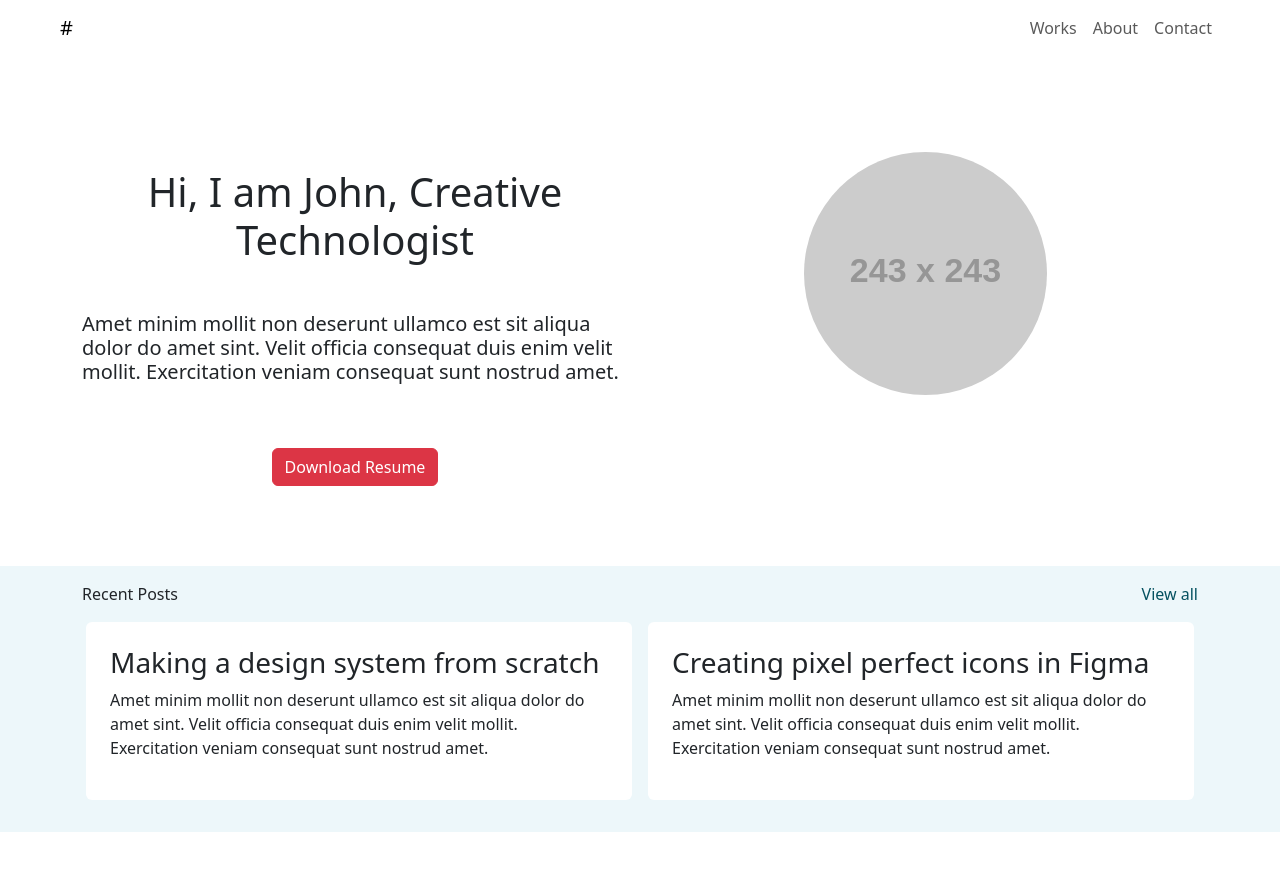
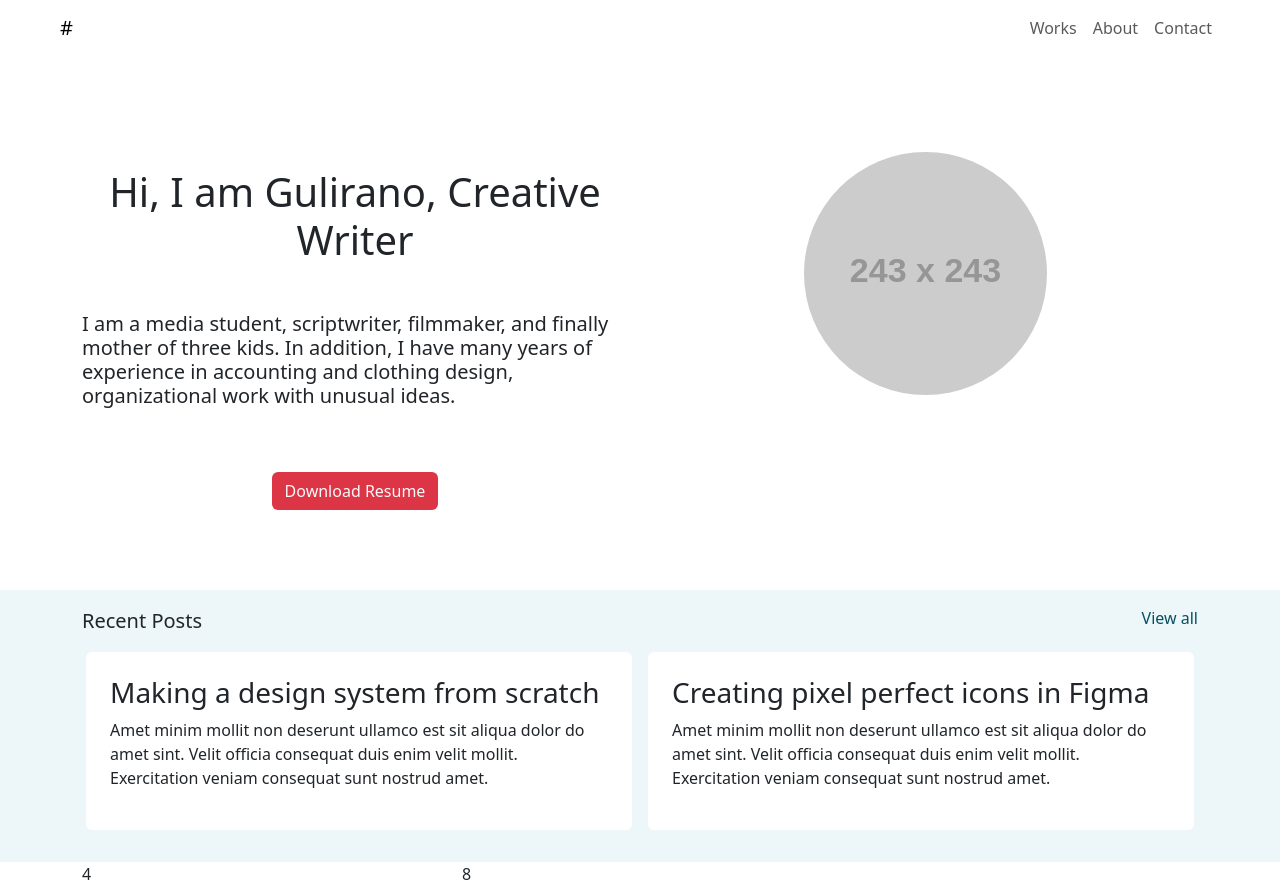
Before and after one commit to niddijoris/Gulirano_portfolio, a plain HTML site: page index.html in a window 1280 px wide. Before the commit the page ends 832 px from the top, so only its background shows below. Drawn offline with nearby package versions, Linux system fonts and the light colour scheme; placeholder pictures from the web are drawn by us.

Commit message:
about section update

```diff
--- a/index.html
+++ b/index.html
@@ -34,11 +34,11 @@
     <div class="container text-center mt-5 py-5" id="about__body">
         <div class="row ">
           <div class="col my-3 h1">
-            Hi, I am John, Creative Technologist
+            Hi, I am Gulirano, Creative Writer
             <div class="lead text-start py-5">
-                Amet minim mollit non deserunt ullamco est sit aliqua dolor do amet sint. Velit officia consequat duis enim velit mollit. Exercitation veniam consequat sunt nostrud amet.
+              I am a media student, scriptwriter, filmmaker, and finally mother of three kids.  In addition, I have many years of experience in accounting and clothing design, organizational work with unusual ideas.
             </div>
-           <button type="button" class="btn my-3 btn-danger">
+           <button type="button" class="btn my-3 bg-danger text-light">
             Download Resume
            </button>
           </div>
@@ -53,7 +53,7 @@
     <div class="recent__post pb-3" id="main__body">
         <div class="container" >
             <div class="row recent__post__viewer">
-                <span class="col pt-3">
+                <span class="col pt-3 fs-5 fw-light">
                     Recent Posts
                 </span>
                 <span class="text-info-emphasis col d-flex justify-content-end pt-3">
@@ -81,7 +81,18 @@
             </div>
     </div>
     <!-- /Main body -->
-
+    <!-- Fetured work section -->
+    <div class="container">
+      <div class="row">
+        <div class="col-4">
+          4
+        </div>
+        <div class="col-8">
+          8
+        </div>
+      </div>
+    </div>
+    <!-- /Fetured work section -->
     <script src="https://cdn.jsdelivr.net/npm/bootstrap@5.3.0-alpha1/dist/js/bootstrap.bundle.min.js" integrity="sha384-w76AqPfDkMBDXo30jS1Sgez6pr3x5MlQ1ZAGC+nuZB+EYdgRZgiwxhTBTkF7CXvN" crossorigin="anonymous"></script>
 
 </body>
```
